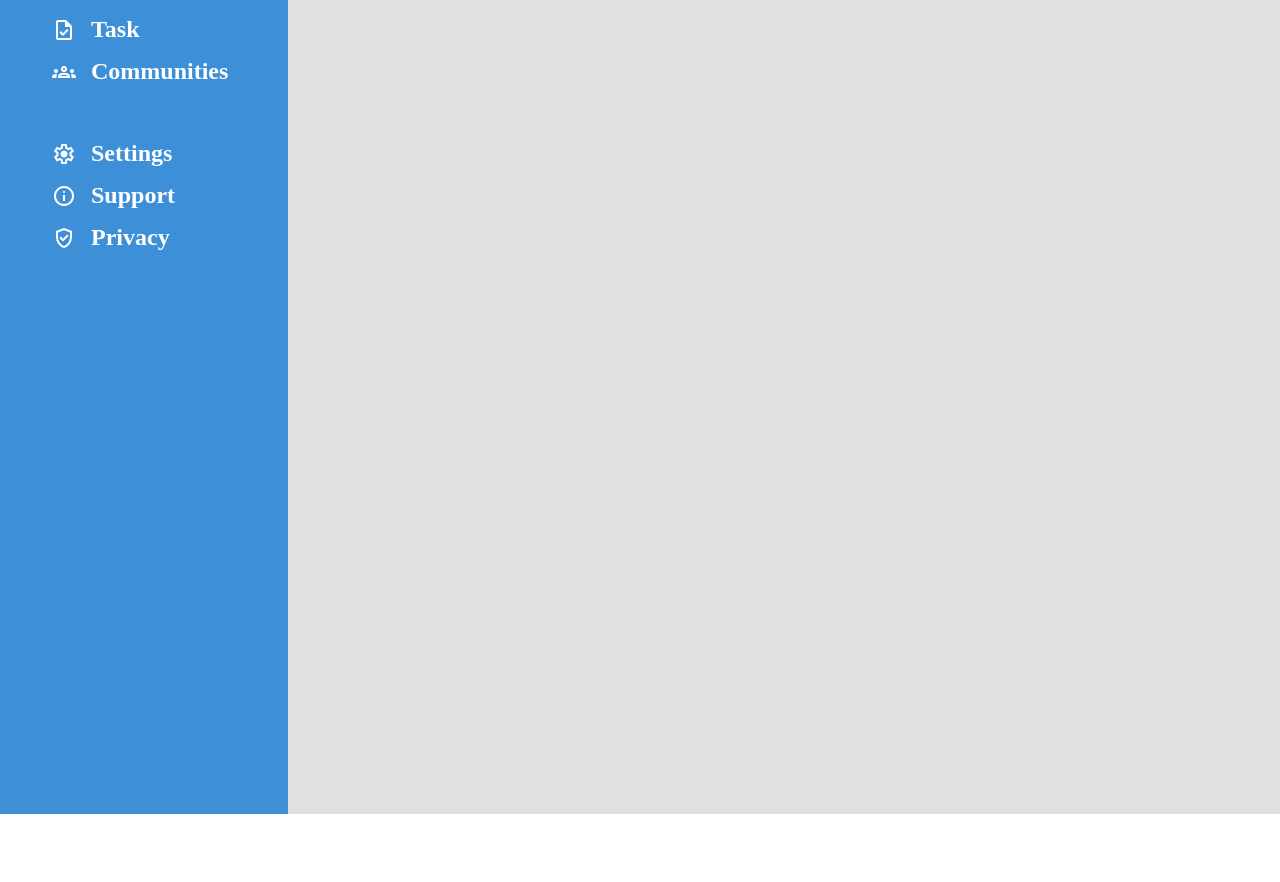
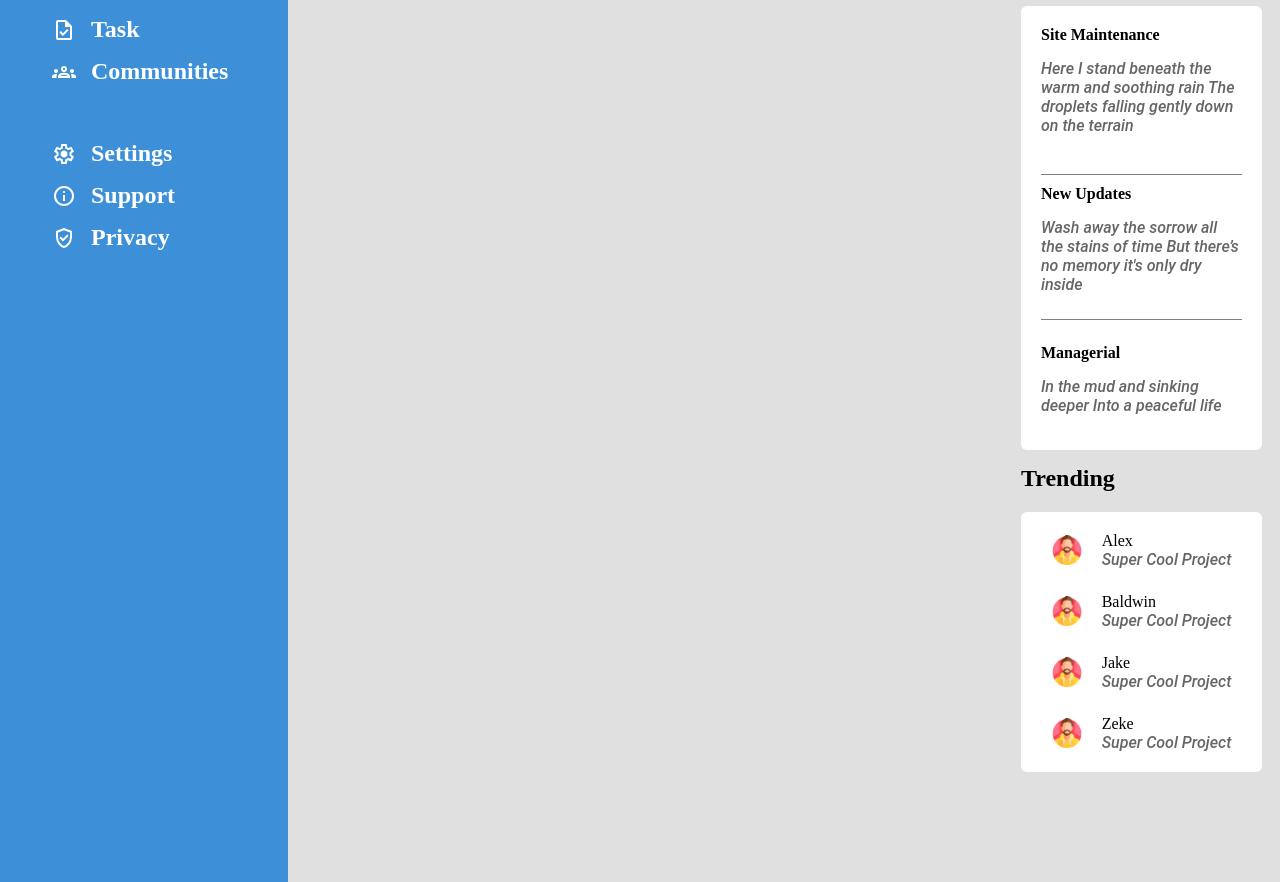
Before and after one commit to ranjanaditya452/grid_dashboard_top, a plain HTML site: page index.html in a window 1280 px wide. Shown: the part 266-1148 px from the top of the page. Before the commit the page ends 1080 px from the top, so only its background shows below. Drawn offline with Linux system fonts and the light colour scheme.

Commit message:
article right column done

```diff
--- a/index.html
+++ b/index.html
@@ -27,8 +27,8 @@
 
         <div class="header">
             <div class="head1"><img src="./headerassets/search.svg" alt="search"><div class="searchbar"> </div></div>
-            <div class="head1"><img src="./headerassets/alert.svg" alt="notification"> <img src="./headerassets/pikachu.jpg" alt="me!" width="60px" height="60px"> Artorious</div>
-            <div class="head3"><img src="./headerassets/pikachu.jpg" alt="me!" width="80px" height="80px"> <div><h4>It's a me!</h4> <div class="name">Artorious (@abysswalker)</div></div></div>
+            <div class="head1"><img src="./headerassets/alert.svg" alt="notification"> <img src="./headerassets/pikachu.jpg" alt="me!" width="60px" height="60px"> Artorias</div>
+            <div class="head3"><img src="./headerassets/pikachu.jpg" alt="me!" width="80px" height="80px"> <div><h4>It's a me!</h4> <div class="name">Artorias (@abysswalker)</div></div></div>
             <div class="head4">
                 <div>New</div>
                 <div>Upload</div>
@@ -36,7 +36,50 @@
             </div>
         </div>
 
-        <div class="article">art</div>
+        <div class="article">
+            <div class="art1"><h2>Your Projects</h2><div class="mainArt">
+
+            </div>
+            </div>
+            <div class="art2"><h2>Announcements</h2><div class="announce">
+                <div><div>Site Maintenance</div> <div>
+                    <span class="textem">
+                        Here I stand beneath the warm and soothing rain
+                        The droplets falling gently down on the terrain
+                    </span></div></div>
+                <div class="bordering"><div>New Updates</div> <div>
+                    <span class="textem">
+                        Wash away the sorrow all the stains of time
+                        But there’s no memory it's only dry inside
+                    </span>
+                </div></div>
+                <div><div>Managerial  </div><div>
+                    <span class="textem">
+                        In the mud and sinking deeper
+                        Into a peaceful life
+                    </span>
+                </div></div>
+            </div>
+            </div>
+            <div class="art3"><h2>Trending</h2><div class="trending">
+                <div>
+                    <img src="./headerassets/man.png" alt="man" width="30px" height="30px">
+                    <div>Alex <div><span class="textem">Super Cool Project</span></div></div>
+                </div>
+                <div>
+                    <img src="./headerassets/man.png" alt="man" width="30px" height="30px">
+                                <div>Baldwin <div><span class="textem">Super Cool Project</span></div></div>
+                </div>
+            <div>
+                <img src="./headerassets/man.png" alt="man" width="30px" height="30px">
+                <div>Jake <div><span class="textem">Super Cool Project</span></div></div>
+            </div>
+            <div>
+                <img src="./headerassets/man.png" alt="man" width="30px" height="30px">
+                <div>Zeke <div><span class="textem">Super Cool Project</span></div></div></div>
+            </div>
+            </div>
+        </div>
     </div>
 </body>
 </html>
--- a/style.css
+++ b/style.css
@@ -23,7 +23,7 @@
 
     display: grid;
     align-content: start;
-    row-gap: 55px;
+    gap: 55px;
 
 }
 
@@ -59,6 +59,8 @@
     display: grid;
     grid-template-columns: 2fr 1fr;
     grid-template-rows: 1fr 1fr;
+    z-index: 2;
+    box-shadow: 0 1px 4px darkgray ;
 }
 .searchbar{
     height: 30px;
@@ -107,7 +109,63 @@ font-size: 1.1rem;
 
 .article{
     grid-row: 2/-1;
+    z-index: 1;
 
+    padding: 18px 18px 18px 10px;
+    background-color: #E0E0E0;
 
-    background-color: #E0E0E0;
+    display: grid;
+    grid-template-columns: 3fr 1fr;
+    grid-template-rows: 1fr 1fr;
+    row-gap: 15px;
 }
+
+.art1{
+    grid-row:1/3 ;
+}
+.announce{
+     display: grid;
+     gap: 24px;
+     padding: 20px;
+     background-color: white;
+     border-radius: 6px;
+     align-items: start;
+     max-width: 35ch;
+
+}
+.bordering{
+    border-top: 1px solid grey;
+    border-bottom: 1px solid grey;
+    padding: 10px 0;
+}
+
+.trending{
+    display: flex;
+    flex-direction: column;
+    gap: 24px;
+    padding: 20px;
+    background-color: white;
+    border-radius: 6px;
+    align-items: center;
+    max-width: 35ch;
+}
+ h2{
+    margin-bottom: 20px;
+}
+ .textem{
+
+    opacity: 0.6;
+    font-family: 'Roboto', sans-serif;
+    font-style: italic;
+    font-weight: 500;
+}
+.announce >div > div{
+    font-weight: 700;
+    margin-bottom: 15px;
+}
+
+.trending >div{
+    display: flex;
+    align-items: center;
+    gap: 20px;
+}
```
Also changed, not shown: headerassets/man.png (added).
